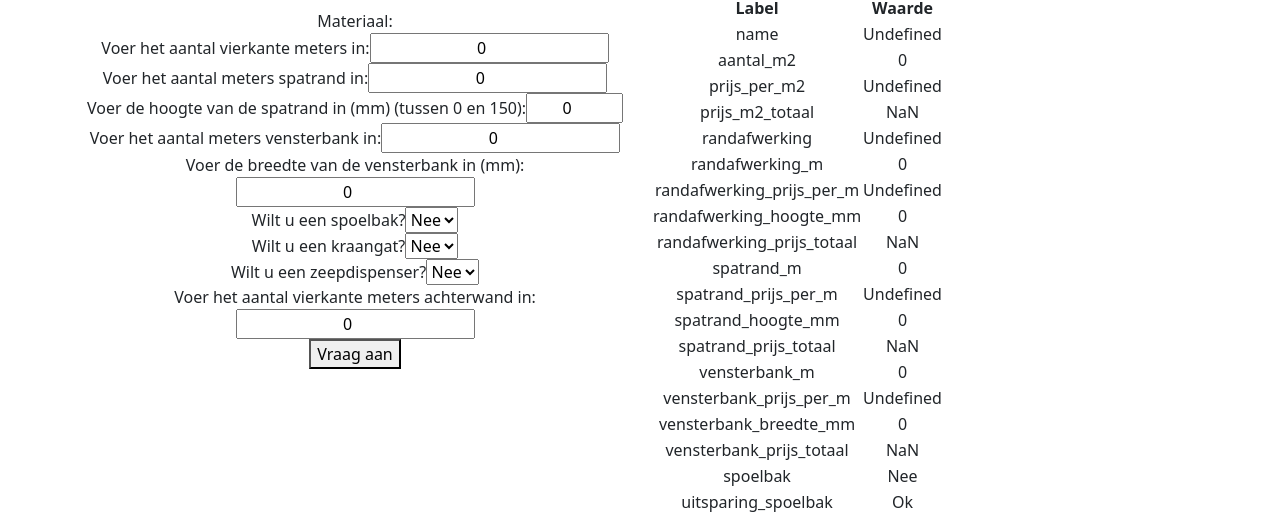
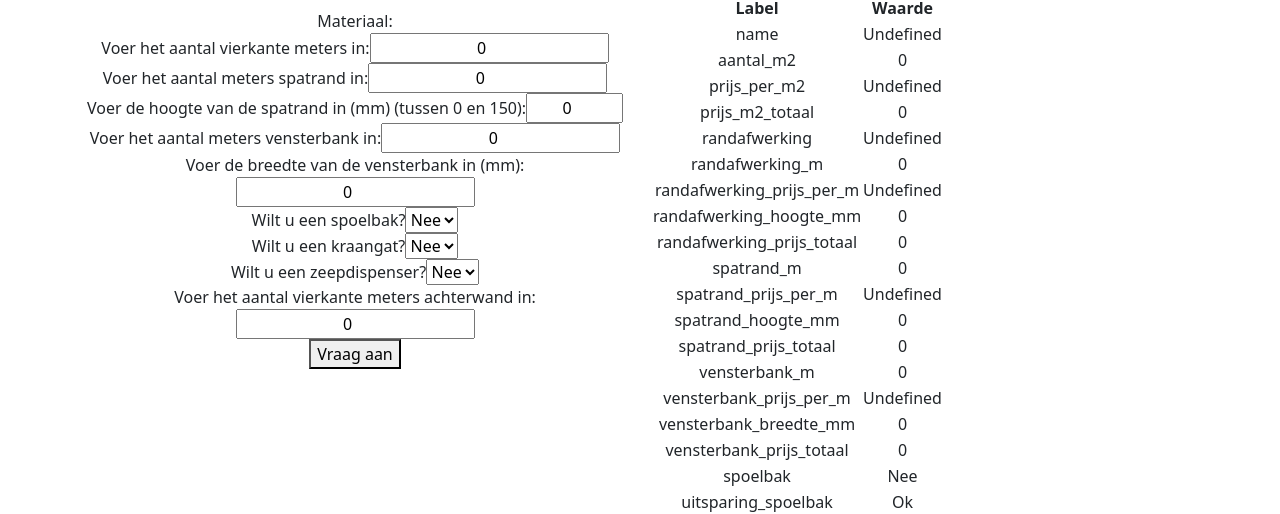
Before and after one commit to teammaxxter2-0/Web-applicatie, a React (Vite) app in the folder Front-end/OfferteApp/: page /berekenblad/1 in a window 1280 px wide. Shown: the part 103-617 px from the top of the page. Built offline with nearby package versions, Linux system fonts and the light colour scheme; no server answers.

Commit message:
Kleine wijzigingen

```diff
--- a/Front-end/OfferteApp/src/Components/TableView.tsx
+++ b/Front-end/OfferteApp/src/Components/TableView.tsx
@@ -23,7 +23,15 @@ const TableView: React.FC<Props> = ({viewObject}) => {
             {Object.entries(viewObject).map(([label, value], index) => (
                 <tr key={index}>
                     <td>{label}</td>
-                    <td>{value !== undefined ? (typeof value === 'boolean' ? (value ? "Ja" : "Nee") : value) : "Undefined"}</td>
+                    <td>{value !== undefined
+                        ? typeof value === "boolean"
+                            ? value
+                                ? "Ja"
+                                : "Nee"
+                            : typeof value === "number" && isNaN(value)
+                                ? "0"
+                                : value
+                        : "Undefined"}</td>
                 </tr>
             ))}
             </tbody>
```
Also changed, not shown: 1 other file (tests, documents, lock files or other folders).
